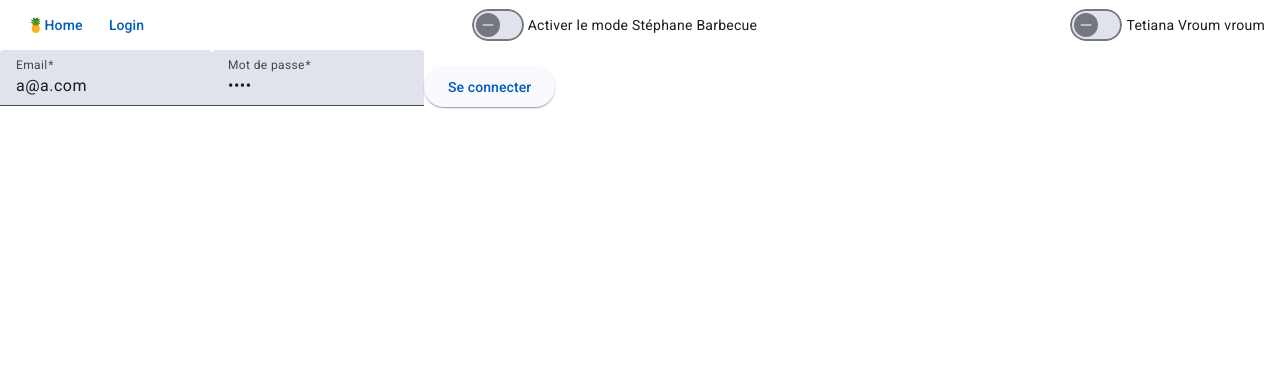
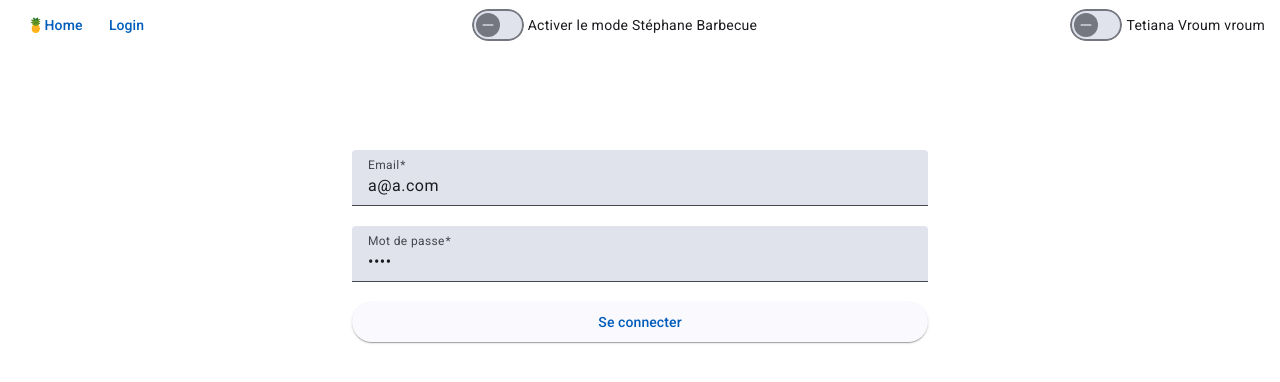
Before and after one commit to VictorBartolomeo/projet_spring_angular, an Angular app: page /login in a window 1280 px wide. Shown: the top 382 px of the page. Built offline with nearby package versions, Linux system fonts and the light colour scheme.

Commit message:
stylizing login form

```diff
--- a/src/app/pages/login/login.component.html
+++ b/src/app/pages/login/login.component.html
@@ -1,6 +1,6 @@
-<form [formGroup]="form" (ngSubmit)="onConnexion()">
+<form [formGroup]="form" (ngSubmit)="onConnection()">
 
-  <mat-form-field>
+  <mat-form-field class="form-line">
     <mat-label>Email</mat-label>
     <input formControlName="email" matInput placeholder="Ex. a@a.com">
 
@@ -12,14 +12,14 @@
 
   </mat-form-field>
 
-  <mat-form-field>
+  <mat-form-field class="form-line">
     <mat-label>Mot de passe</mat-label>
     <input formControlName="password" type="password" matInput>
     <mat-error>Le mot de passe est requis</mat-error>
   </mat-form-field>
 
 
-  <button type="submit" mat-raised-button>
+  <button class="form-line" type="submit" mat-raised-button>
     Se connecter
   </button>
 
--- a/src/app/pages/login/login.component.scss
+++ b/src/app/pages/login/login.component.scss
@@ -0,0 +1,12 @@
+form {
+  display: flex;
+  flex-direction: column;
+  align-items: center;
+  justify-content: center;
+  width: 45%;
+  margin: 100px auto;
+}
+
+.form-line {
+  width: 100%;
+}
```
